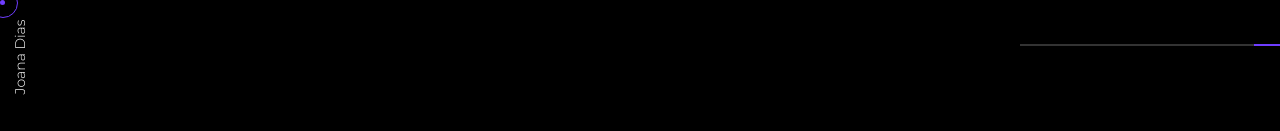
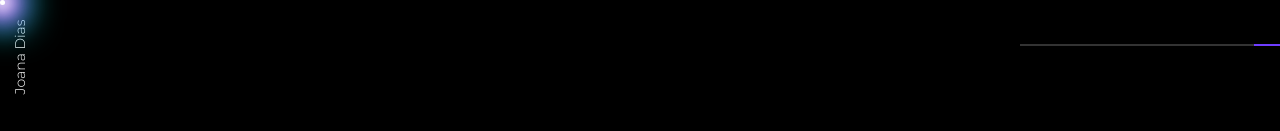
Before and after one commit to joanacdias/tempsite, a Vue app: page / in a window 1280 px wide. Shown: the top 131 px of the page. Built offline with nearby package versions, Linux system fonts and the light colour scheme.

Commit message:
Revised cursor

```diff
--- a/src/App.vue
+++ b/src/App.vue
@@ -10,8 +10,10 @@
         )
       router-view
       .custom-cursor(ref='inner-cursor')
-        .cursor-outer(v-bind:class="{onElement: mouseHoverElement.length > 0}")
-        .cursor-inner
+        .cursor-outer(v-bind:class="{'on-element': mouseHoverElement.length > 0}")
+        .cursor-inner(v-bind:class="{'on-element': mouseHoverElement.length > 0}")
+        //- .cursor-label(v-bind:class="{'cursor-label-visible': mouseHoverElement.length > 0}")
+        //-   p.cursor-label-text(v-bind:class="{'cursor-label-visible': mouseHoverElement.length > 0}") Go to LinkedIn profile
 </template>
 
 <script>
@@ -115,14 +117,14 @@ button {
   width: 30px;
   height: 30px;
   border-radius: 50%;
-  border: 1px solid $c-cursor-color;
+  // border: 1px solid #ffffff3a;
   position: absolute;
   transform: translate(-50%, -50%);
   left: 50%;
   top: 50%;
-  transition: all 0.2s ease-in-out;
+  transition: all 0.4s ease-in-out;
 
-  &.onElement {
+  &.on-element {
     opacity: 0;
   }
 }
@@ -134,11 +136,54 @@ button {
   top: -2.5px;
   border-radius: 50%;
   z-index: 11000;
-  background: $c-cursor-color;
+  background: #ffffff;
+  // background: $c-white;
+  transition: all 0.4s ease-in-out;
+  box-shadow:
+    0 0 15px 8px rgba(255, 255, 255, 0.865),  /* inner white */
+    0 0 25px 16px rgba(255, 0, 255, 0.646), /* middle magenta */
+    0 0 35px 20px rgb(0, 255, 255); /* outer cyan */
 
-  &.onElement {
-    border-color: red;
+  &.on-element {
+		@include animation-fadeInOutHover;
+    width: 4px;
+    height: 4px;
+    // background: $c-white;
+    box-shadow:
+        0 0 20px 5px transparent,  /* inner white */
+        0 0 40px 20px transparent, /* middle magenta */
+        0 0 16px 8px $c-accent--purple; /* outer cyan */
   }
 }
 
+// .cursor-label {
+//   width: 0;
+//   height: 32px;
+//   display: flex;
+//   justify-content: center;
+//   align-items: center;
+//   position: absolute;
+//   background-color: $c-cursor-color;
+//   transition: all 0.4s ease-in-out;
+//   left: 15px;
+//   top: -12px;
+
+//   &.cursor-label-visible {
+//     width: 180px;
+//   }
+// }
+
+// .cursor-label-text {
+//   margin: 2px 6px;
+//   opacity: 0;
+//   white-space: nowrap;
+//   text-align: center;
+//   transition: opacity 0.2s ease-in-out 0.4s;
+//   font-weight: 500;
+
+//   &.cursor-label-visible {
+//     opacity: 1;
+//   }
+// }
+
 </style>
```
